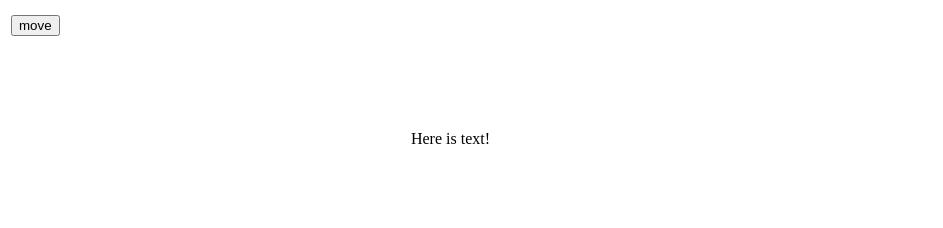
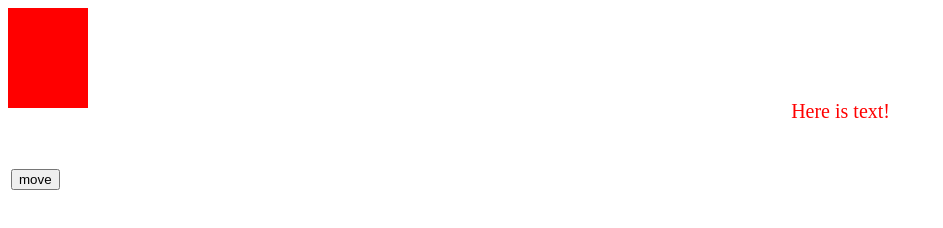
Before and after one commit to purnish1/DataStructures, a plain HTML site: page index2.html in a window 1280 px wide. Both pictures are taken after a click on the button "move". Shown: the whole page, without its empty margins (0-943 px from the left). Drawn offline with Linux system fonts and the light colour scheme.

Commit message:
Added new moving text

```diff
--- a/index2.html
+++ b/index2.html
@@ -4,18 +4,25 @@
 
 
 	<head>
+		<div id='div2'>
+		<canvas id="myCanvas">Your browser does not support the HTML5 canvas tag.</canvas>
+		</div>
 		<script type="text/javascript">
+		var c=document.getElementById('myCanvas');
+			var ctx=c.getContext('2d');
+			ctx.fillStyle='#FF0000';
+			ctx.fillRect(0,0,80,100);
 			function move(){
 				document.getElementById('id1').style.right=(parseInt(document.getElementById('id1').style.right)-10)+'px';
 				if(parseInt(document.getElementById('id1').style.right)<10){
-					document.getElementById('id1').style.top=(parseInt(document.getElementById('id1').style.top)+30)+'px';
+					document.getElementById('id1').style.top=(parseInt(document.getElementById('id1').style.top)+50)+'px';
 					document.getElementById('id1').style.right='1100px';
 				}
-				if(parseInt(document.getElementById('id1').style.top)>1000){
+				if(parseInt(document.getElementById('id1').style.top)>500){
 					document.getElementById('id1').style.top='100px';
 				}
 
-				setTimeout(move,20);
+				setTimeout(move,40);
 
 			}
 		</script>
@@ -23,10 +30,11 @@
 	</head>
 
 	<body>
+
 		<table>
 		<tr>
 		<td>
-			<div id='id1' class="divclass" style="top:100px; right:1100px; position:absolute">
+			<div id='id1' class="divclass" style="top:100px; right:1100px; position:absolute; color:red; font-size:20px">
 				Here is text!
 			</div>
 			</td>
```
